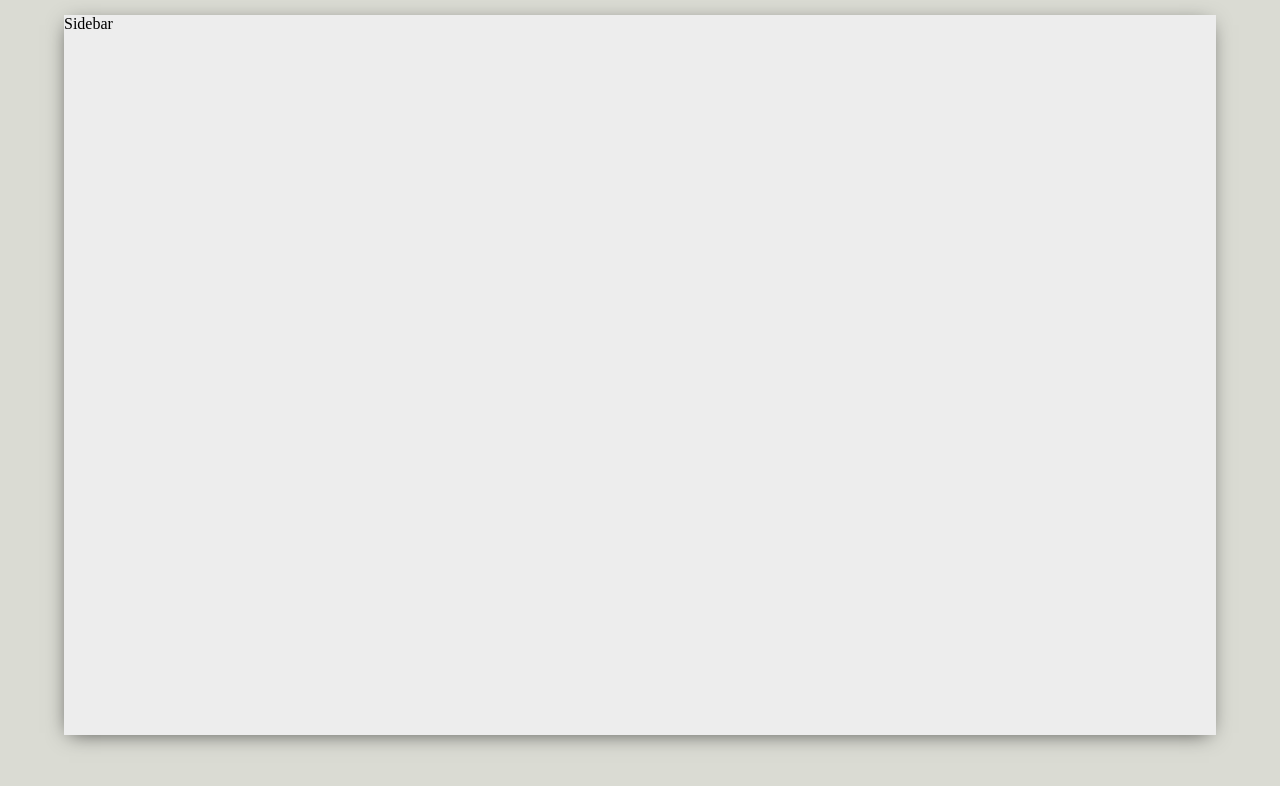
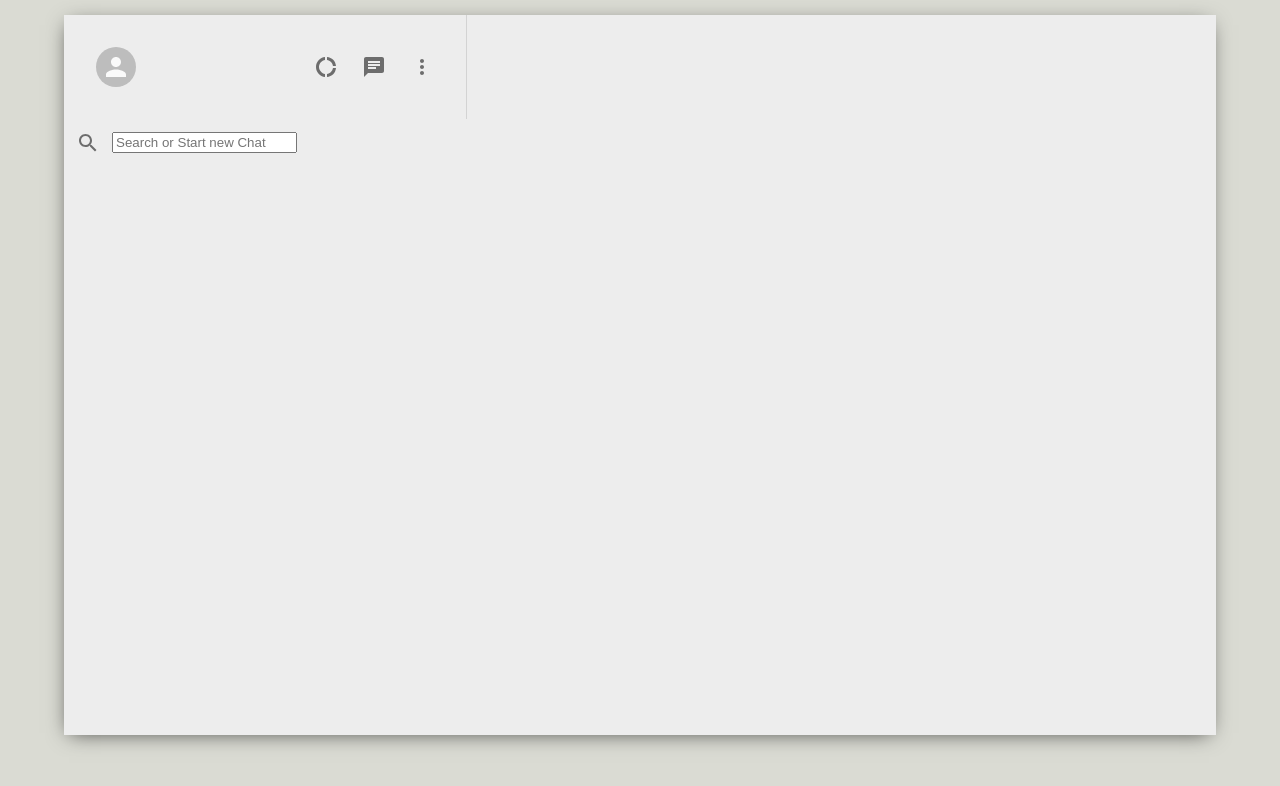
Before and after one commit to RajveerNarang/What_up, a React (Vite) app in the folder What_UP/: page / in a window 1280 px wide. Shown: the top 786 px of the page. Built offline with nearby package versions, Linux system fonts and the light colour scheme.

Commit message:
left pannel search area base

```diff
--- a/What_UP/package.json
+++ b/What_UP/package.json
@@ -9,6 +9,8 @@
     "preview": "vite preview"
   },
   "dependencies": {
+    "@material-ui/core": "^4.12.4",
+    "@material-ui/icons": "^4.11.3",
     "react": "^18.2.0",
     "react-dom": "^18.2.0"
   },
--- a/What_UP/src/components/Sidebar/Sidebar.css
+++ b/What_UP/src/components/Sidebar/Sidebar.css
@@ -0,0 +1,26 @@
+.sidebar {
+  flex: 0.35;
+  display: flex;
+  flex-direction: column;
+}
+.sidebar_header {
+  display: flex;
+  justify-content: space-between;
+  padding: 20px;
+  border-right: 1px solid lightgray;
+}
+.sidebar_header_right {
+  display: flex;
+  align-items: center;
+  justify-content: space-between;
+  min-width: 10vw;
+}
+
+.sidebar_header_right > .MuiSvgIcon-root {
+  margin-right: 2vw;
+  font-size: 24px !important;
+}
+.sidebar_search {
+}
+.sidebar_chats {
+}
--- a/What_UP/src/components/Sidebar/Sidebar.jsx
+++ b/What_UP/src/components/Sidebar/Sidebar.jsx
@@ -1,8 +1,48 @@
 import React from "react";
-import "../Sidebar/Sidebar.css";
+import "./Sidebar.css";
+import { Avatar, IconButton } from "@material-ui/core";
+import DonutLargeIcon from "@material-ui/icons/DonutLarge";
+import ChatIcon from "@material-ui/icons/Chat";
+import MoreVertIcon from "@material-ui/icons/MoreVert";
+import SearchOutlined from "@material-ui/icons/SearchOutlined";
 
 const Sidebar = () => {
-  return <div>Sidebar</div>;
+  return (
+    <>
+      <div className="sidebar">
+        {/* Sidebar */}
+        <div className="sidebar_header">
+          <IconButton>
+            <Avatar />
+          </IconButton>
+
+          <div className="sidebar_header_right">
+            <IconButton>
+              <DonutLargeIcon />
+            </IconButton>
+
+            <IconButton>
+              <ChatIcon />
+            </IconButton>
+
+            <IconButton>
+              <MoreVertIcon />
+            </IconButton>
+          </div>
+        </div>
+        <div className="sidebar_search">
+          <div className="sidebar_search_Container">
+            <IconButton>
+              <SearchOutlined />
+            </IconButton>
+            <input placeholder="Search or Start new Chat" type="text" />
+          </div>
+        </div>
+
+        <div className="sidebar_chats"></div>
+      </div>
+    </>
+  );
 };
 
 export default Sidebar;
```
Also changed, not shown: 1 other file (tests, documents, lock files or other folders).
